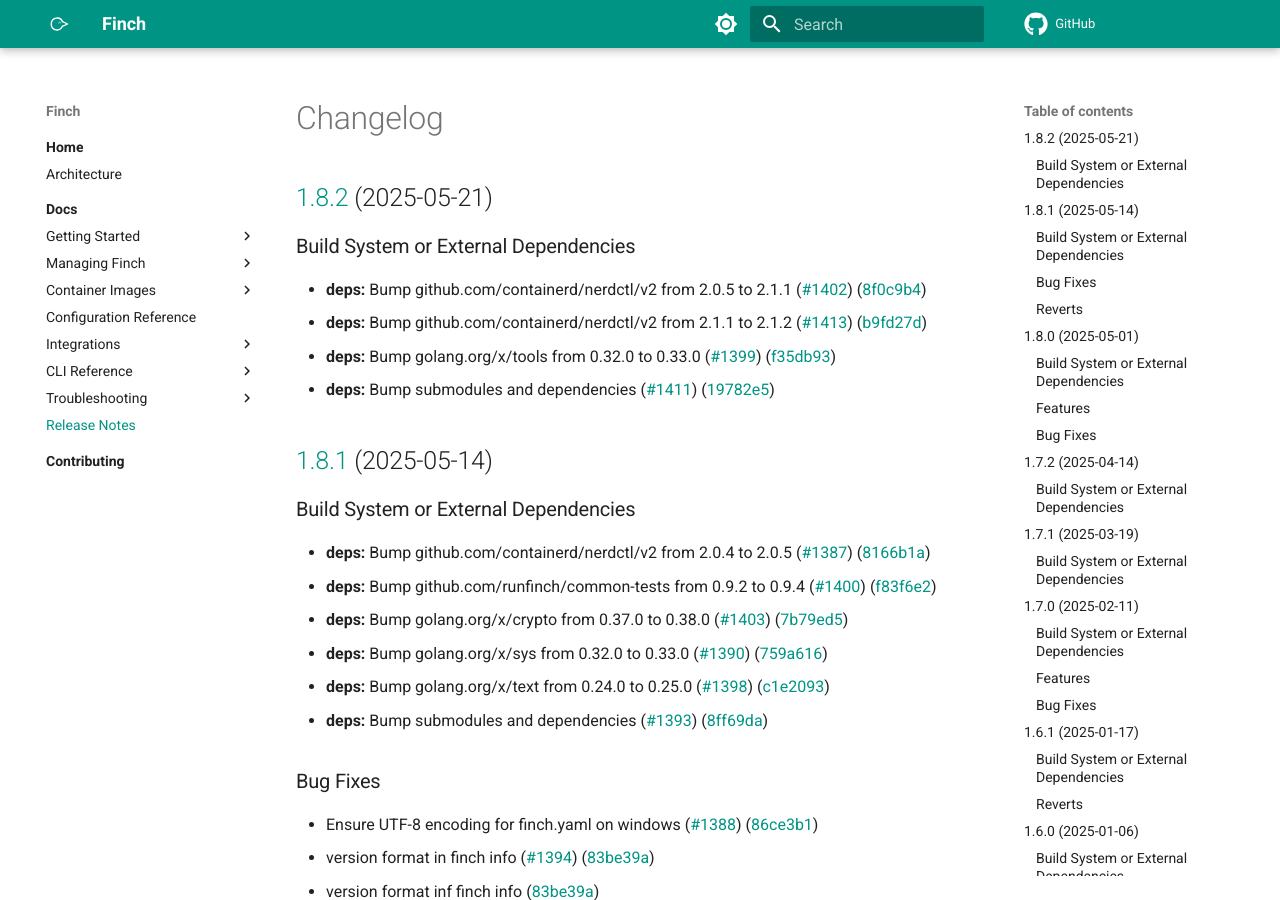
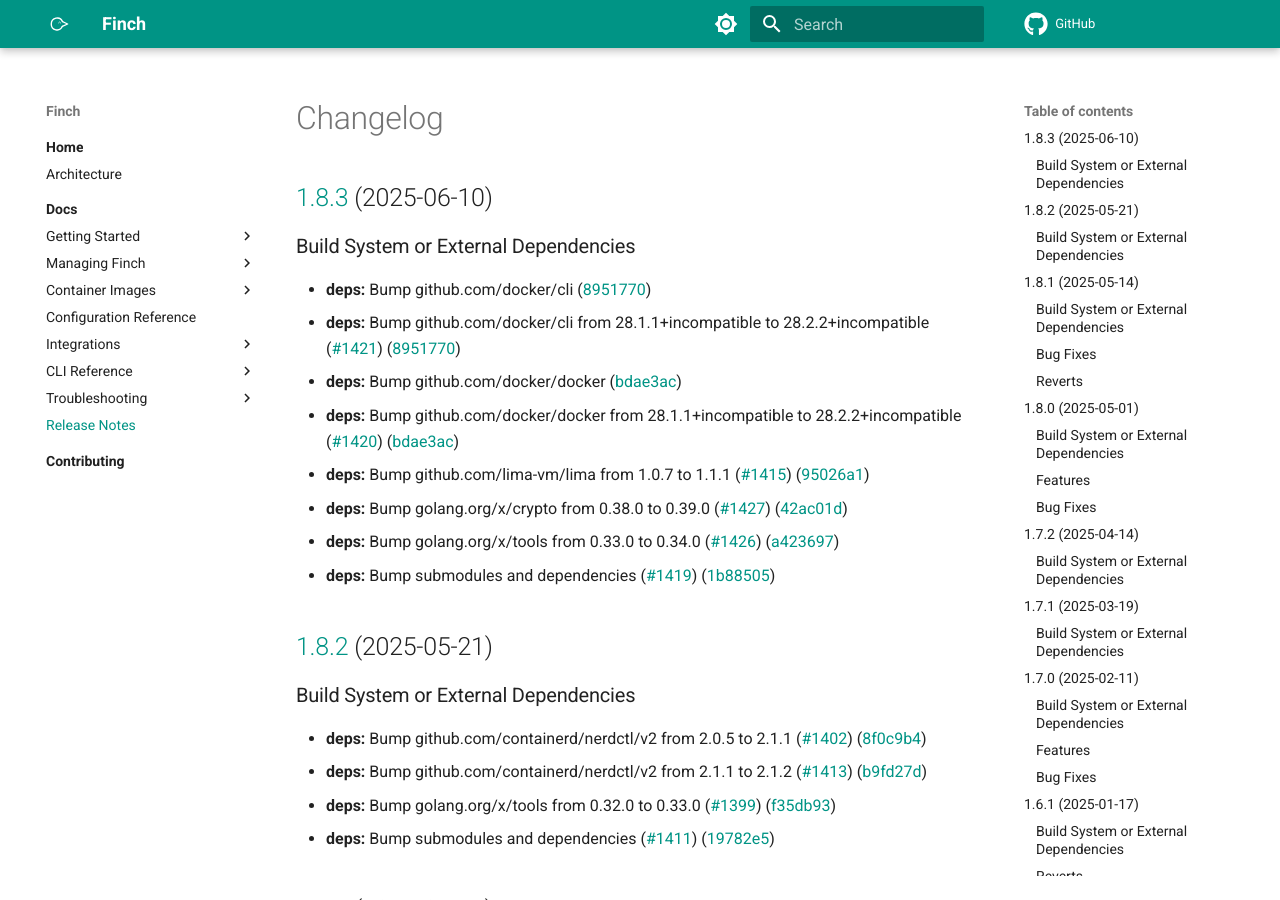
Before and after one commit to runfinch/finch-website, an MkDocs documentation site: the page built from docs/docs/changelog.md, in a window 1280 px wide and 900 px high. Built offline with MkDocs 1.6.1 and Material for MkDocs 9.7.7, drawn with Linux system fonts in a browser that asks for light colours; comment, search, counter and statistics services are not loaded.

Commit message:
[create-pull-request] automated change
Signed-off-by: github-actions[bot] <41898282+github-actions[bot]@users.noreply.github.com>

```diff
--- a/docs/docs/changelog.md
+++ b/docs/docs/changelog.md
@@ -1,4 +1,18 @@
 # Changelog
+
+## [1.8.3](https://github.com/runfinch/finch/compare/v1.8.2...v1.8.3) (2025-06-10)
+
+
+### Build System or External Dependencies
+
+* **deps:** Bump github.com/docker/cli ([8951770](https://github.com/runfinch/finch/commit/895177039189820e7b00be7c9c18766288d722df))
+* **deps:** Bump github.com/docker/cli from 28.1.1+incompatible to 28.2.2+incompatible ([#1421](https://github.com/runfinch/finch/issues/1421)) ([8951770](https://github.com/runfinch/finch/commit/895177039189820e7b00be7c9c18766288d722df))
+* **deps:** Bump github.com/docker/docker ([bdae3ac](https://github.com/runfinch/finch/commit/bdae3ac692254840399868722f1ee7f8e7285ebc))
+* **deps:** Bump github.com/docker/docker from 28.1.1+incompatible to 28.2.2+incompatible ([#1420](https://github.com/runfinch/finch/issues/1420)) ([bdae3ac](https://github.com/runfinch/finch/commit/bdae3ac692254840399868722f1ee7f8e7285ebc))
+* **deps:** Bump github.com/lima-vm/lima from 1.0.7 to 1.1.1 ([#1415](https://github.com/runfinch/finch/issues/1415)) ([95026a1](https://github.com/runfinch/finch/commit/95026a1243bbbf82cd13cdaa404c0b0e527f3edf))
+* **deps:** Bump golang.org/x/crypto from 0.38.0 to 0.39.0 ([#1427](https://github.com/runfinch/finch/issues/1427)) ([42ac01d](https://github.com/runfinch/finch/commit/42ac01dec2b8def9302f4cd124b873b0335b7497))
+* **deps:** Bump golang.org/x/tools from 0.33.0 to 0.34.0 ([#1426](https://github.com/runfinch/finch/issues/1426)) ([a423697](https://github.com/runfinch/finch/commit/a4236971b60d0ccbce21511ac8cf22dc698c322c))
+* **deps:** Bump submodules and dependencies ([#1419](https://github.com/runfinch/finch/issues/1419)) ([1b88505](https://github.com/runfinch/finch/commit/1b88505dc48f65a689b347d8f5a5aadd42b58ee5))
 
 ## [1.8.2](https://github.com/runfinch/finch/compare/v1.8.1...v1.8.2) (2025-05-21)
 
```
